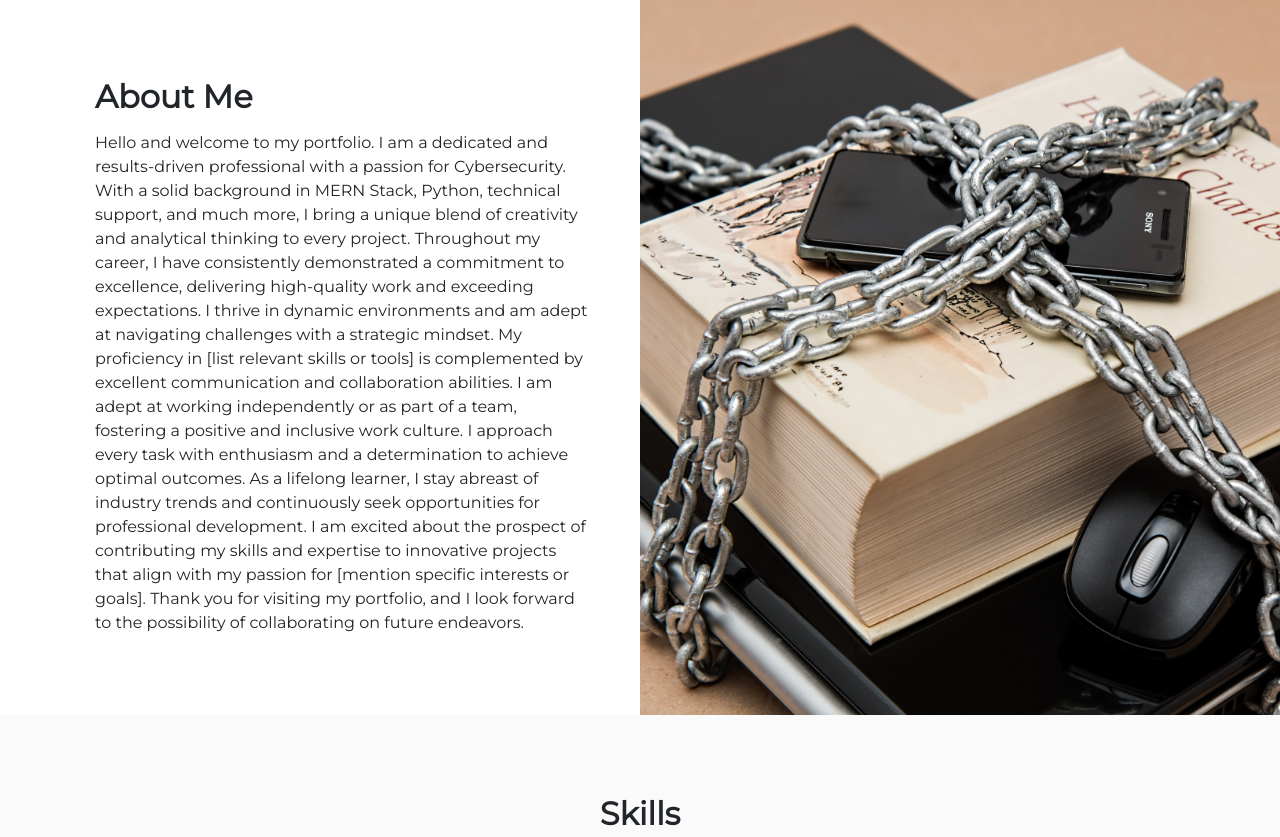
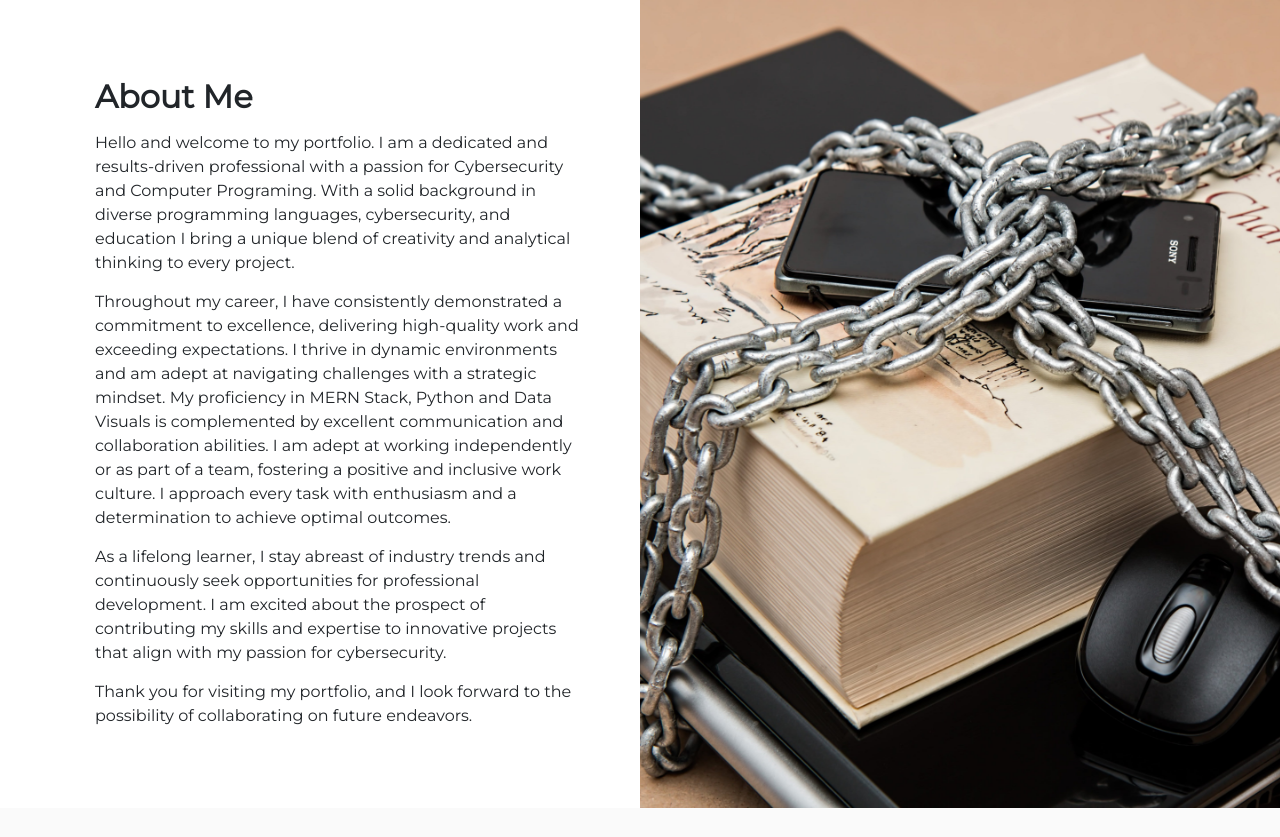
Before and after one commit to cybersecurity-laurentaylor/cybersecurity_portfolio, a plain HTML site: page index.html in a window 1280 px wide. Shown: the part 802-1639 px from the top of the page. Drawn offline with Linux system fonts and the light colour scheme.

Commit message:
submitted about me - not completed as of yet

```diff
--- a/index.html
+++ b/index.html
@@ -81,15 +81,17 @@
             <div class="container">
                 <div class="about-wrapper">
                     <h2>About Me</h2>
-                    <p>Hello and welcome to my portfolio. I am a dedicated and results-driven professional with a passion for Cybersecurity. With a solid background in MERN Stack, Python, technical support, and much more, I bring a unique blend of creativity and analytical thinking to every project.
+                    <p>Hello and welcome to my portfolio. I am a dedicated and results-driven professional with a passion for Cybersecurity and Computer Programing. With a solid background in diverse programming languages, cybersecurity, and education I bring a unique blend of creativity and analytical thinking to every project.
 
-                        Throughout my career, I have consistently demonstrated a commitment to excellence, delivering high-quality work and exceeding expectations. I thrive in dynamic environments and am adept at navigating challenges with a strategic mindset.
+                     </p>
+                     <p> Throughout my career, I have consistently demonstrated a commitment to excellence, delivering high-quality work and exceeding expectations. I thrive in dynamic environments and am adept at navigating challenges with a strategic mindset.
 
-                        My proficiency in [list relevant skills or tools] is complemented by excellent communication and collaboration abilities. I am adept at working independently or as part of a team, fostering a positive and inclusive work culture. I approach every task with enthusiasm and a determination to achieve optimal outcomes.
+                        My proficiency in MERN Stack, Python and Data Visuals is complemented by excellent communication and collaboration abilities. I am adept at working independently or as part of a team, fostering a positive and inclusive work culture. I approach every task with enthusiasm and a determination to achieve optimal outcomes.</p>
 
-                        As a lifelong learner, I stay abreast of industry trends and continuously seek opportunities for professional development. I am excited about the prospect of contributing my skills and expertise to innovative projects that align with my passion for [mention specific interests or goals].
+                       <p>As a lifelong learner, I stay abreast of industry trends and continuously seek opportunities for professional development. I am excited about the prospect of contributing my skills and expertise to innovative projects that align with my passion for cybersecurity.
 
-                        Thank you for visiting my portfolio, and I look forward to the possibility of collaborating on future endeavors.</p>
+                       </p>
+                       <p>Thank you for visiting my portfolio, and I look forward to the possibility of collaborating on future endeavors.</p>
                 </div>
             </div>
         </section>
```
